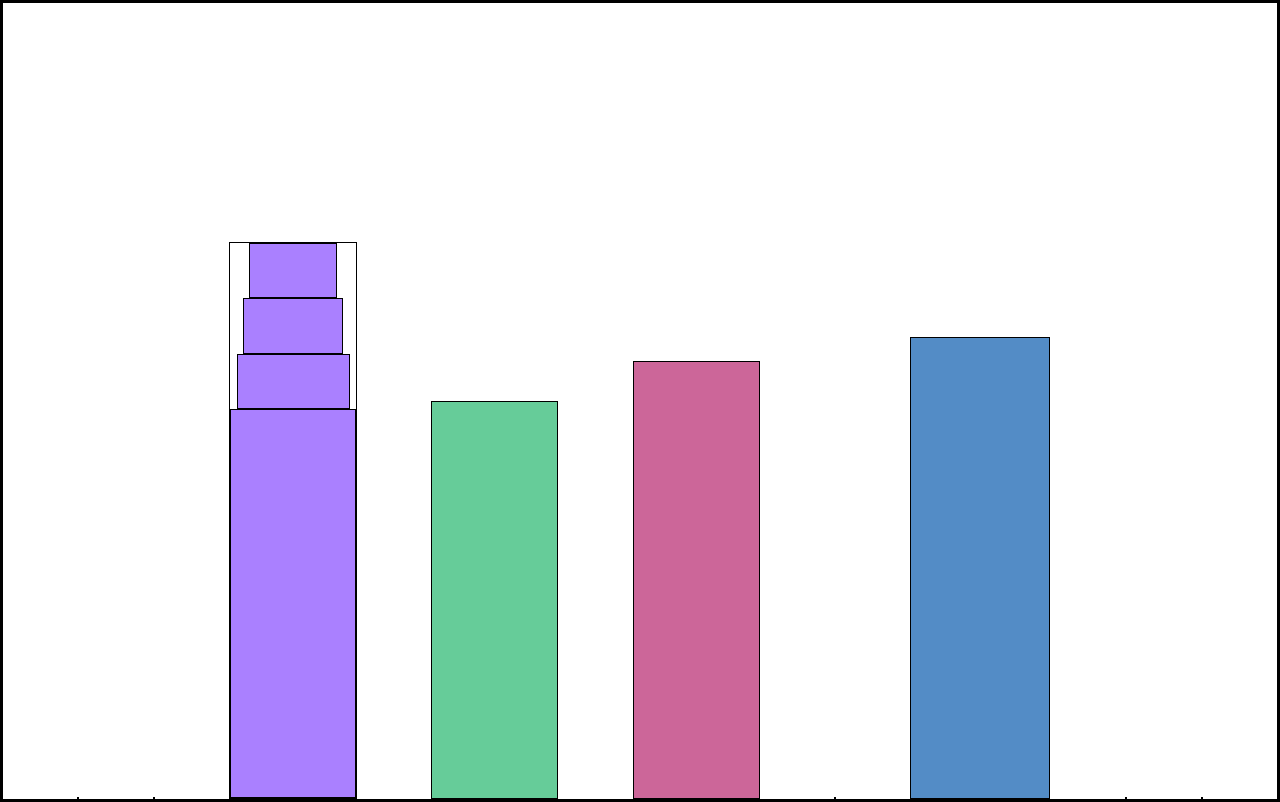
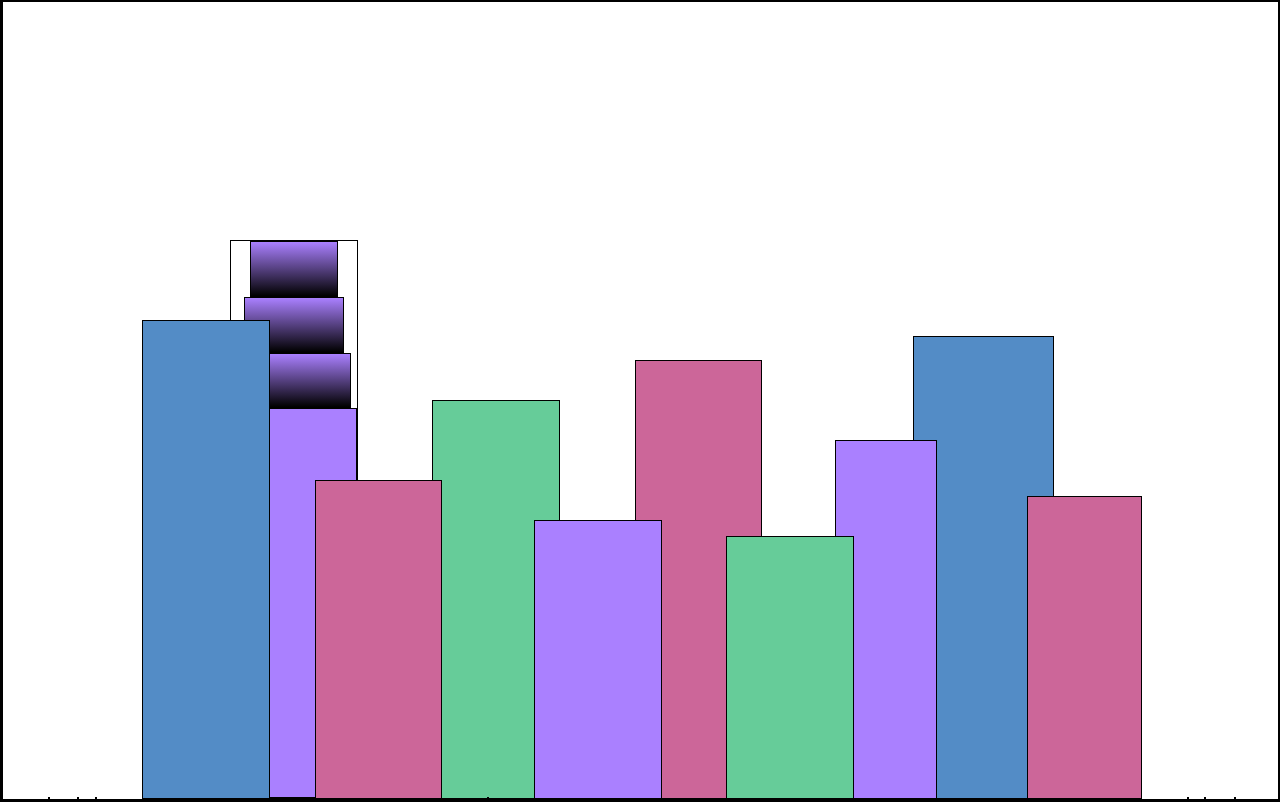
Before and after one commit to nikolas-AI/Skyline, a plain HTML site: page index.html in a window 1280 px wide. Drawn offline with Linux system fonts and the light colour scheme.

Commit message:
gradient

```diff
--- a/index.html
+++ b/index.html
@@ -11,10 +11,10 @@
         <div></div>
         <div></div>
         <div class="bb1">
-            <div class="bb1a"></div>
-            <div class="bb1b"></div>
-            <div class="bb1c"></div>
-            <div class="bb1d"></div>
+            <div class="bb1a bb1-window"></div>
+            <div class="bb1b bb1-window"></div>
+            <div class="bb1c bb1-window"></div>
+            <div class="bb1d "></div>
         </div>
         <div class="bb2">
         </div>
@@ -25,5 +25,18 @@
         <div></div>
         <div></div>
     </div>
+    <div class="foreground-buildings">
+        <div></div>
+        <div></div>
+        <div class="fb1"></div>
+        <div class="fb2"></div>
+        <div></div>
+        <div class="fb3"></div>
+        <div class="fb4"></div>
+        <div class="fb5"></div>
+        <div class="fb6"></div>
+        <div></div>
+        <div></div>
+    </div>
 </body>
 </html>
--- a/styles.css
+++ b/styles.css
@@ -3,6 +3,7 @@
     --building-color2: #66cc99;
     --building-color3: #cc6699;
     --building-color4: #538cc6;
+    --window-color1: black;
 }
 
 * {
@@ -16,7 +17,9 @@ body {
     overflow: hidden;
 }
 
-.background-buildings {
+.background-buildings, .foreground-buildings {
+    position: absolute;
+    top: 0px;
     width: 100%;
     height: 100%;
     display: flex;
@@ -24,6 +27,7 @@ body {
     justify-content: space-evenly;
 }
 
+/* BACKGROUND BUILDINGS - "bb" stands for "background building" */
 .bb1 {
     width: 10%;
     height: 70%;
@@ -33,9 +37,14 @@ body {
 }
 
 .bb1a {
+    background-color: var(--building-color1);
     width: 70%;
+}
+
+.bb1-window {
     height: 10%;
-    background-color: var(--building-color1);
+    background: linear-gradient(var(--building-color1), var(--window-color1));
+
 }
 .bb1b {
     width: 80%;
@@ -79,3 +88,39 @@ body {
     align-items: center;
     background-color: var(--building-color4);
 }
+
+/* FOREGROUND BUILDINGS - "fb" stands for "foreground building" */
+.fb1 {
+    background-color: var(--building-color4);
+    width: 10%;
+    height: 60%;
+}
+.fb2 {
+    width: 10%;
+    height: 40%;
+    background-color: var(--building-color3);
+}
+.fb3 {
+    width: 10%;
+    height: 35%;
+    background-color: var(--building-color1);
+}
+.fb4 {
+    position: relative;
+    left: 10%;
+    width: 8%;
+    height: 45%;
+    background-color: var(--building-color1);
+}
+.fb5 {
+    position: relative;
+    right: 10%;
+    width: 10%;
+    height: 33%;
+    background-color: var(--building-color2);
+}
+.fb6 {
+    width: 9%;
+    height: 38%;
+    background-color: var(--building-color3);
+}
```
